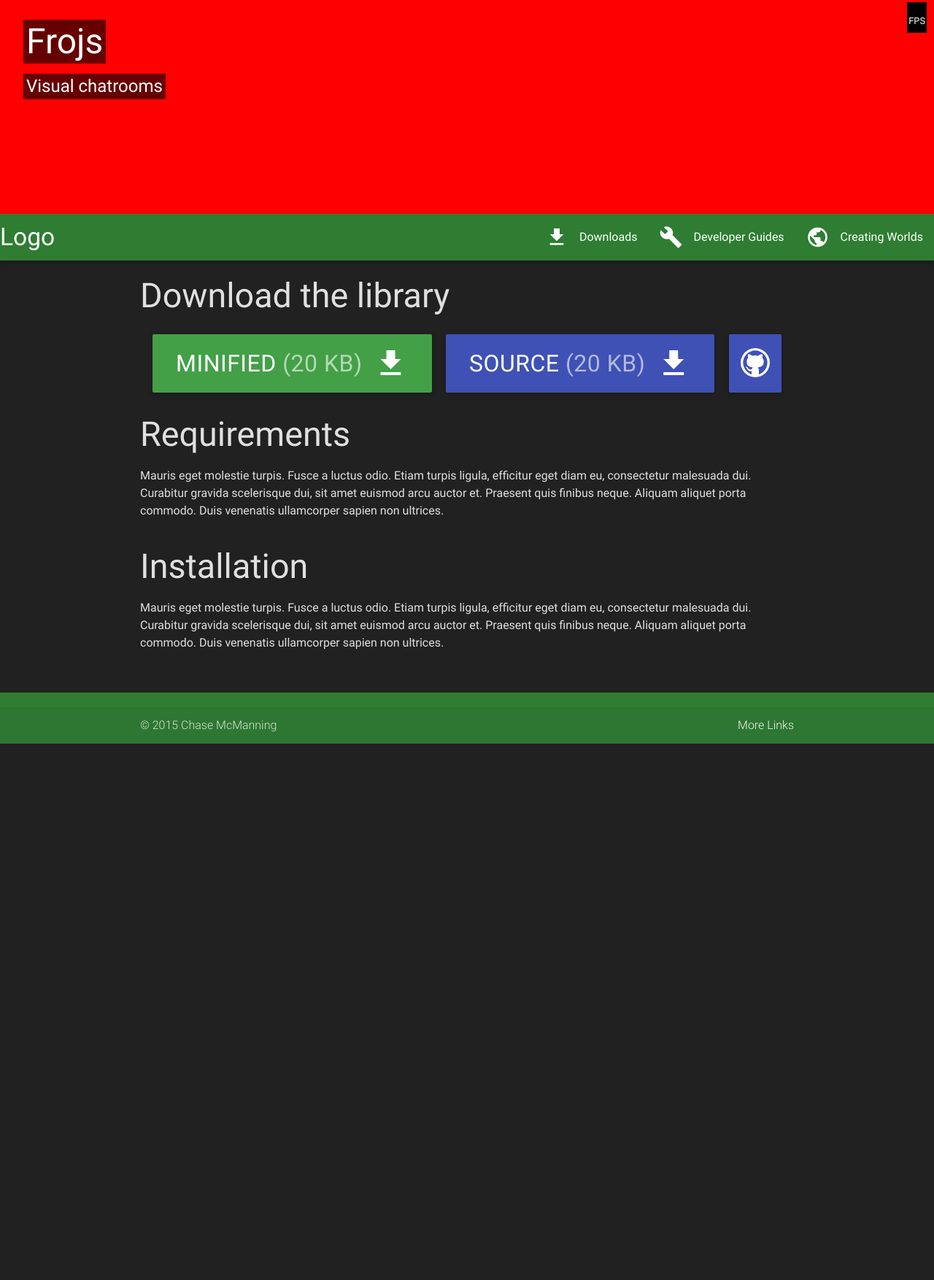
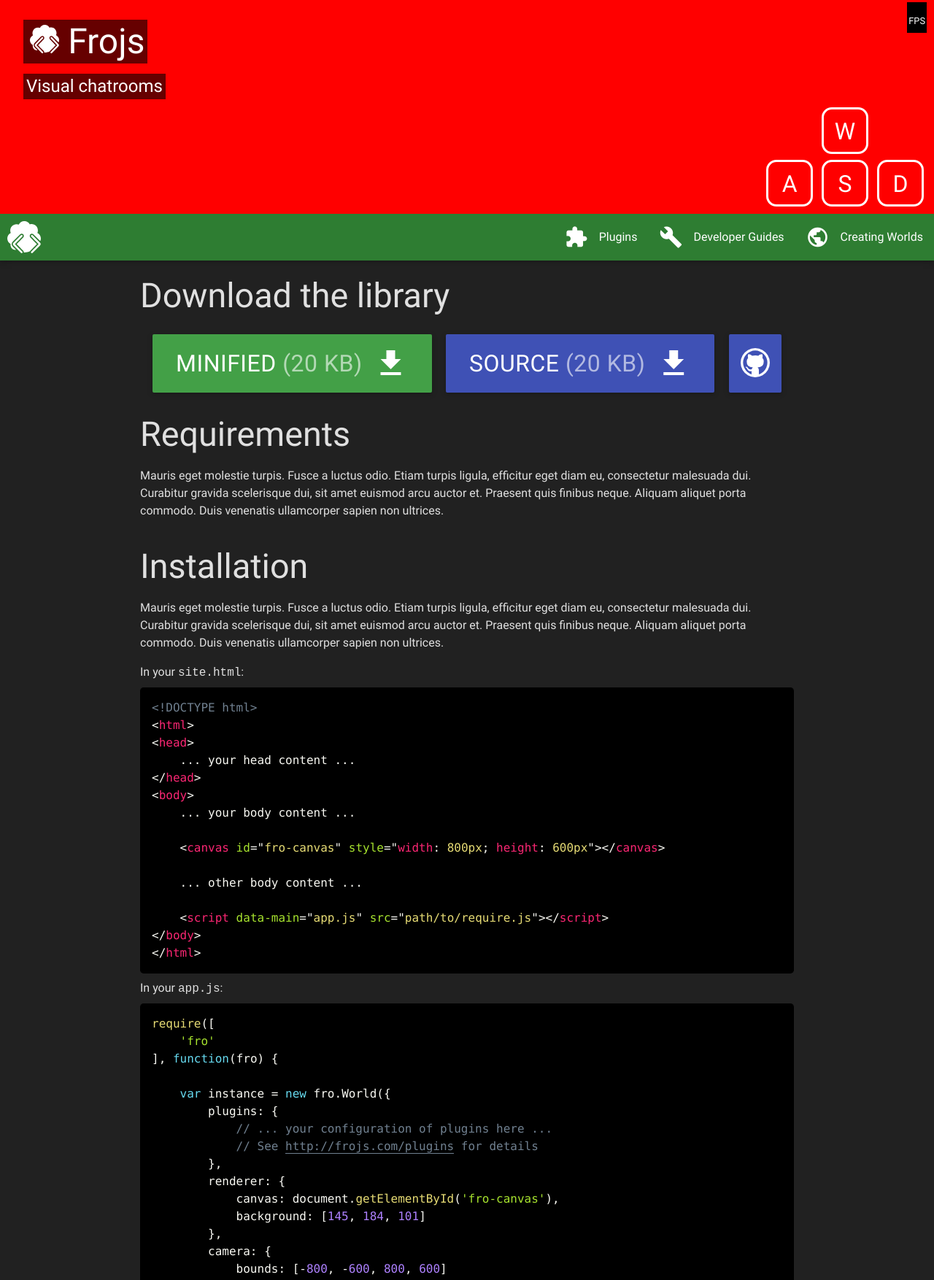
Before and after one commit to McManning/frojs, a website: page index.html in a window 1280 px wide. Shown: the part 7-1761 px from the top of the page at 73% size. Before the commit the page ends 1026 px from the top, so only its background shows below. Drawn offline with nearby package versions, Linux system fonts and the light colour scheme.

Commit message:
Layout work on the main page

```diff
--- a/index.html
+++ b/index.html
@@ -9,18 +9,29 @@
 <body>
 <header>
     <div id="fro-container">
-        <h1>Frojs</h1>
+        <h1><img src="img/frojs.svg"/> Frojs</h1>
         <h2>Visual chatrooms</h2>
         <div id="fps-container">
             FPS <span id="fps"></span>
+        </div>
+        <div id="controls-hint">
+            <div class="keyboard-row">
+                <div class="keyboard-key">W</div>
+            </div>
+            <div class="keyboard-row">
+                <div class="keyboard-key">A</div>
+                <div class="keyboard-key">S</div>
+                <div class="keyboard-key">D</div>
+            </div>
+
         </div>
         <canvas id="fro-canvas" style="background:#F00;"></canvas>
     </div>
     <nav>
         <div class="nav-wrapper">
-            <a href="#!" class="brand-logo">Logo</a>
+            <a href="#!" class="brand-logo"><img src="img/frojs.svg" /></a>
             <ul class="right hide-on-med-and-down">
-                <li><a href="sass.html"><i class="material-icons left">file_download</i>Downloads</a></li>
+                <li><a href="sass.html"><i class="material-icons left">extension</i>Plugins</a></li>
                 <li><a href="badges.html"><i class="material-icons left">build</i>Developer Guides</a></li>
                 <li><a href="badges.html"><i class="material-icons left">public</i>Creating Worlds</a></li>
             </ul>
@@ -54,6 +65,58 @@
                 <p>
                     Mauris eget molestie turpis. Fusce a luctus odio. Etiam turpis ligula, efficitur eget diam eu, consectetur malesuada dui. Curabitur gravida scelerisque dui, sit amet euismod arcu auctor et. Praesent quis finibus neque. Aliquam aliquet porta commodo. Duis venenatis ullamcorper sapien non ultrices.
                 </p>
+
+In your <code>site.html</code>:
+<pre><code class="language-markup">
+&lt;!DOCTYPE html>
+&lt;html>
+&lt;head>
+    ... your head content ...
+&lt;/head>
+&lt;body>
+    ... your body content ...
+
+    &lt;canvas id="fro-canvas" style="width: 800px; height: 600px">&lt;/canvas>
+
+    ... other body content ...
+
+    &lt;script data-main="app.js" src="path/to/require.js">&lt;/script>
+&lt;/body>
+&lt;/html>
+</code></pre>
+
+In your <code>app.js</code>:
+<pre><code class="language-javascript">
+require([
+    'fro'
+], function(fro) {
+
+    var instance = new fro.World({
+        plugins: {
+            // ... your configuration of plugins here ...
+            // See http://frojs.com/plugins for details
+        },
+        renderer: {
+            canvas: document.getElementById('fro-canvas'),
+            background: [145, 184, 101]
+        },
+        camera: {
+            bounds: [-800, -600, 800, 600]
+        },
+        world: {
+            // ... your world configuration here ...
+            // See http://frojs.com/creating-worlds for details
+        },
+        player: {
+            // ... your player configuration here ...
+            // See http://frojs.com/developers for details
+        }
+    });
+
+    instance.camera.setCenter([0, 0]);
+    instance.run();
+});
+</code></pre>
             </div>
         </div>
     </div> <!-- .container -->
--- a/sass/main.scss
+++ b/sass/main.scss
@@ -23,6 +23,11 @@
     flex: 1 0 auto;
 }
 
+nav .brand-logo img {
+    max-height: 64px;
+    padding: 10px;
+}
+
 #fro-container {
     position: relative;
     width: 100%;
@@ -36,6 +41,12 @@
         color: #FFFFFF;
         padding: 0.25rem;
         left: 2rem;
+        vertical-align: top;
+
+        img {
+            max-height: 0.8em;
+            padding-left: 0.1em;
+        }
     }
 
     h2 {
@@ -66,6 +77,29 @@
     #fro-canvas {
         width: 100%;
         height: 100%;
+    }
+
+    #controls-hint {
+        position: absolute;
+        right: 10px;
+        top: 150px;
+
+        .keyboard-row {
+            text-align: center;
+        }
+
+        .keyboard-key {
+            display: inline-block;
+            border: 3px solid #FFFFFF;
+            border-radius: 14px;
+            width: 4rem;
+            height: 4rem;
+            font-size: 2rem;
+            text-align: center;
+            padding-top: 0.4rem;
+            color: #FFFFFF;
+            margin: 0.25rem;
+        }
     }
 }
 
```
Also changed, not shown: js/app.js (+6 -1 lines), css/main.css, img/frojs.svg (added), 1 other file.
